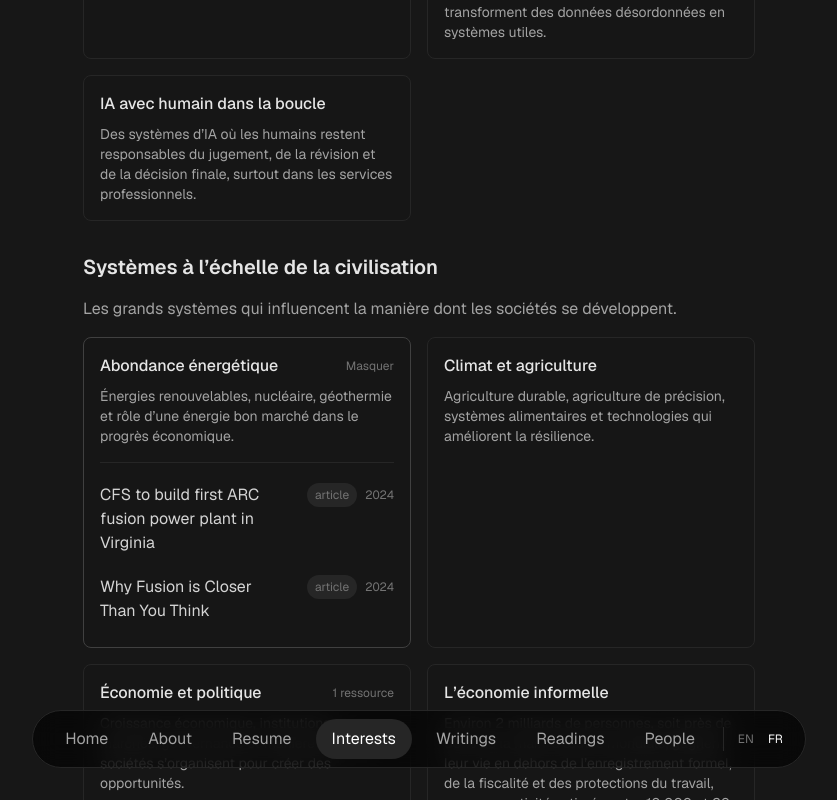
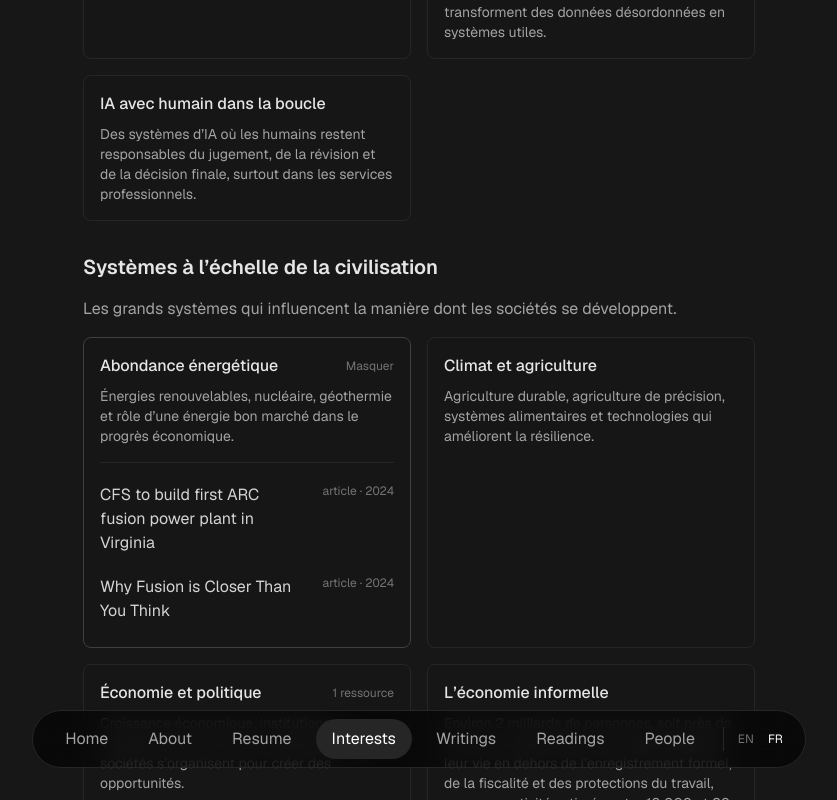
Before and after one commit to MercureTony/mercuretony.github.io, a Next.js app: page /fr/interests in a window 1280 px wide. Both pictures are taken after a click on the button 468 px from the left and 1155 px from the top of the page. Shown: the part 755-1555 px from the top of the page, without its empty margins (221-1058 px from the left). Built offline with nearby package versions, Linux system fonts and the light colour scheme.

Commit message:
Interests: resource type as plain text instead of a chip
Co-Authored-By: Claude Fable 5.1 <noreply@anthropic.com>
Claude-Session: https://claude.ai/code/session_01585TaScnmtSJ4KhX3yyiXe

```diff
--- a/src/app/fr/interests/page.tsx
+++ b/src/app/fr/interests/page.tsx
@@ -25,12 +25,9 @@ function ResourceList({ resources }: { resources: Resource[] }) {
             <span className="text-neutral-300 group-hover:text-white">
               {resource.title}
             </span>
-            <div className="flex shrink-0 items-center gap-2 text-xs text-neutral-500">
-              <span className="rounded-full bg-neutral-800 px-2 py-1">
-                {resource.type}
-              </span>
-              <span className="tabular-nums">{resource.date}</span>
-            </div>
+            <span className="shrink-0 text-xs text-neutral-500">
+              {resource.type} · <span className="tabular-nums">{resource.date}</span>
+            </span>
           </div>
           <span className="sr-only">Ouvre dans un nouvel onglet</span>
         </a>
--- a/src/app/interests/page.tsx
+++ b/src/app/interests/page.tsx
@@ -24,12 +24,9 @@ function ResourceList({ resources }: { resources: Resource[] }) {
             <span className="text-neutral-300 transition-colors duration-150 group-hover:text-white motion-reduce:transition-none">
               {resource.title}
             </span>
-            <div className="flex shrink-0 items-center gap-2 text-xs text-neutral-500">
-              <span className="rounded-full bg-neutral-800 px-2 py-1">
-                {resource.type}
-              </span>
-              <span className="tabular-nums">{resource.date}</span>
-            </div>
+            <span className="shrink-0 text-xs text-neutral-500">
+              {resource.type} · <span className="tabular-nums">{resource.date}</span>
+            </span>
           </div>
           <span className="sr-only">Opens in a new tab</span>
         </a>
```
